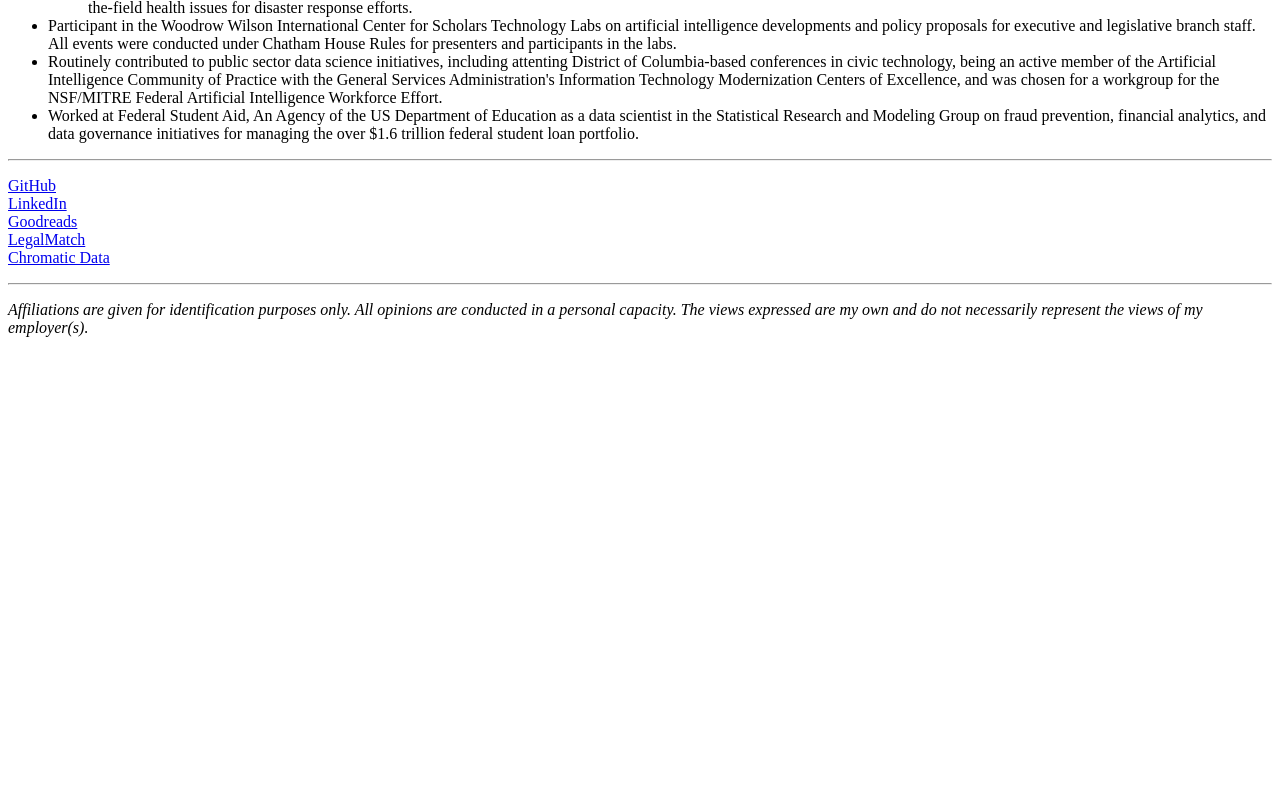
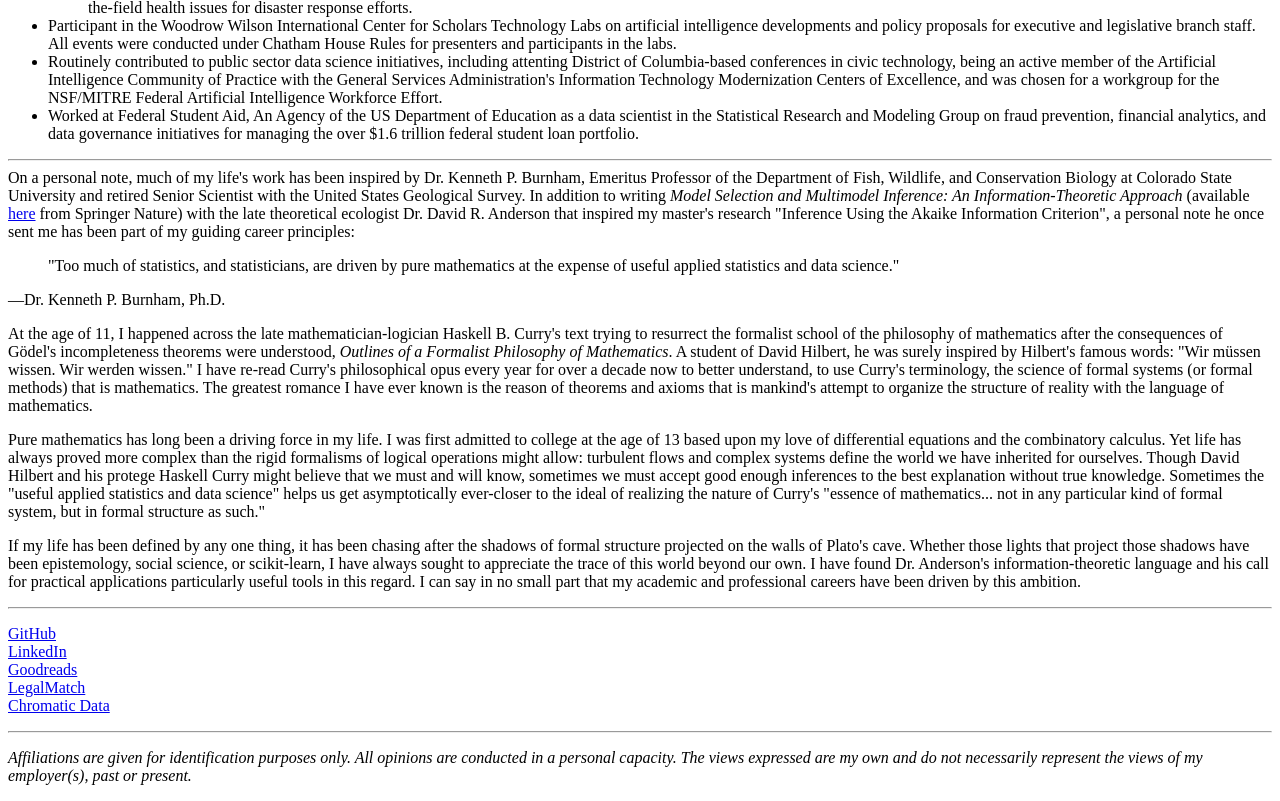
Before and after one commit to thelucenguyen/thelucenguyen.github.io, a plain HTML site: page index.html in a window 1280 px wide. Shown: the part 702-1503 px from the top of the page. Before the commit the page ends 1055 px from the top, so only its background shows below. Drawn offline with Linux system fonts and the light colour scheme.

Commit message:
Update index.html

```diff
--- a/index.html
+++ b/index.html
@@ -39,6 +39,18 @@
  </ul>
 
 <HR>
+On a personal note, much of my life's work has been inspired by Dr. Kenneth P. Burnham, Emeritus Professor of the Department of Fish, Wildlife, and Conservation Biology at Colorado State University and retired Senior Scientist with the United States Geological Survey. In addition to writing <i>Model Selection and Multimodel Inference: An Information-Theoretic Approach</i> (available <a href="https://link.springer.com/book/10.1007/b97636">here</a> from Springer Nature) with the late theoretical ecologist Dr. David R. Anderson that inspired my master's research "Inference Using the Akaike Information Criterion", a personal note he once sent me has been part of my guiding career principles:
+<P>
+<blockquote><p>"Too much of statistics, and statisticians, are driven by pure mathematics at the expense of useful applied statistics and data science."</p></blockquote>
+ <p>—Dr. Kenneth P. Burnham, Ph.D.</cite></p>
+<P>
+At the age of 11, I happened across the late mathematician-logician Haskell B. Curry's text trying to resurrect the formalist school of the philosophy of mathematics after the consequences of Gödel's incompleteness theorems were understood, <i>Outlines of a Formalist Philosophy of Mathematics</i>. A student of David Hilbert, he was surely inspired by Hilbert's famous words: "Wir müssen wissen. Wir werden wissen." I have re-read Curry's philosophical opus every year for over a decade now to better understand, to use Curry's terminology, the science of formal systems (or formal methods) that is mathematics. The greatest romance I have ever known is the reason of theorems and axioms that is mankind's attempt to organize the structure of reality with the language of mathematics.
+<P>
+Pure mathematics has long been a driving force in my life. I was first admitted to college at the age of 13 based upon my love of differential equations and the combinatory calculus. Yet life has always proved more complex than the rigid formalisms of logical operations might allow: turbulent flows and complex systems define the world we have inherited for ourselves. Though David Hilbert and his protege Haskell Curry might believe that we must and will know, sometimes we must accept good enough inferences to the best explanation without true knowledge. Sometimes the "useful applied statistics and data science" helps us get asymptotically ever-closer to the ideal of realizing the nature of Curry's "essence of mathematics... not in any particular kind of formal system, but in formal structure as such."
+<P>
+If my life has been defined by any one thing, it has been chasing after the shadows of formal structure projected on the walls of Plato's cave. Whether those lights that project those shadows have been epistemology, social science, or scikit-learn, I have always sought to appreciate the trace of this world beyond our own. I have found Dr. Anderson's information-theoretic language and his call for practical applications particularly useful tools in this regard. I can say in no small part that my academic and professional careers have been driven by this ambition.
+
+<HR>
 <P>
 <a href="https://github.com/thelucenguyen">GitHub</a><br>
 <a href="https://www.linkedin.com/in/luce-nguyen/">LinkedIn</a><br>
@@ -48,7 +60,7 @@
 
 <HR>
 <P>
-<em>Affiliations are given for identification purposes only. All opinions are conducted in a personal capacity. The views expressed are my own and do not necessarily represent the views of my employer(s).</em>
+<em>Affiliations are given for identification purposes only. All opinions are conducted in a personal capacity. The views expressed are my own and do not necessarily represent the views of my employer(s), past or present.</em>
 <P>
 
 
```
